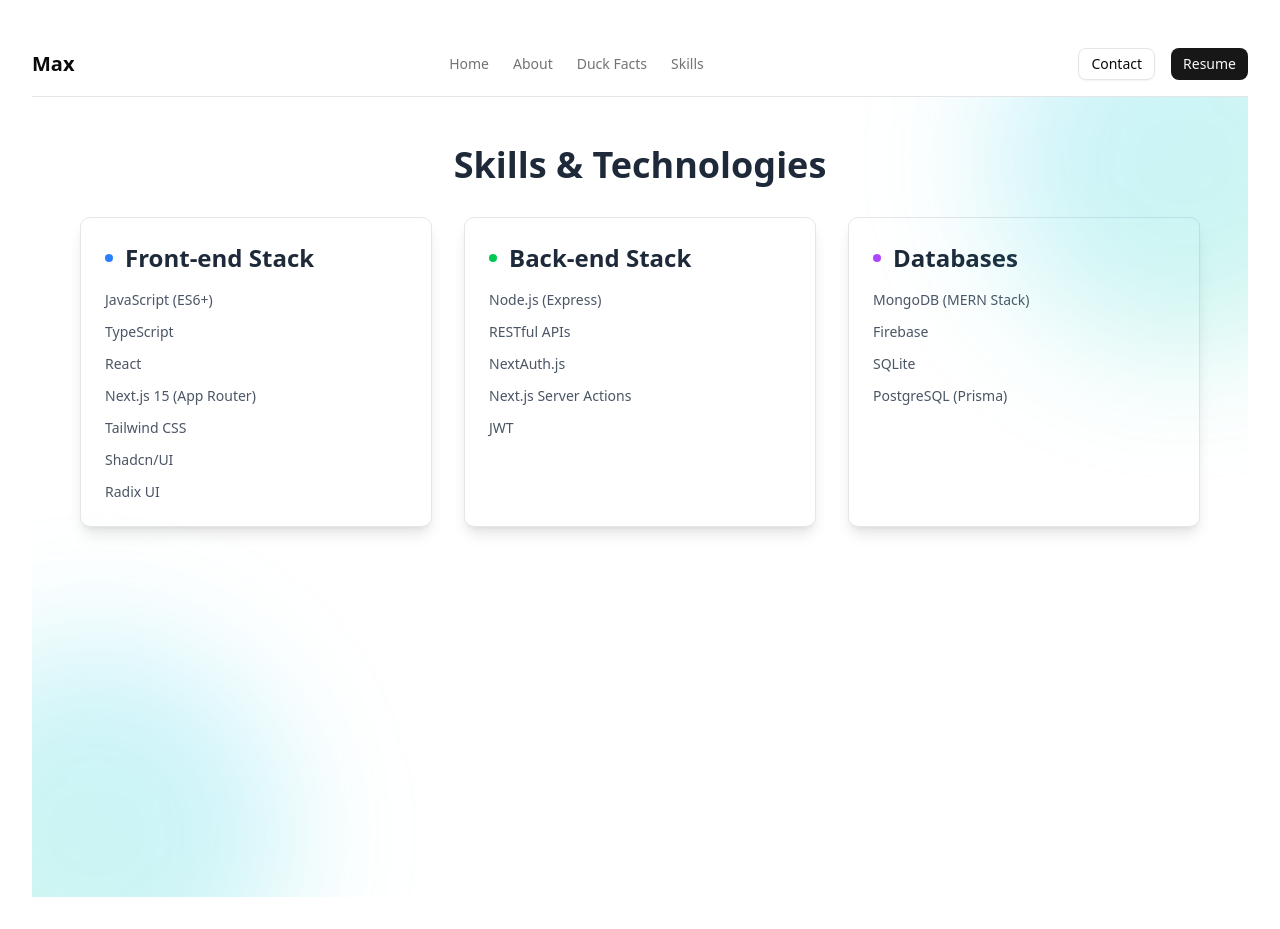
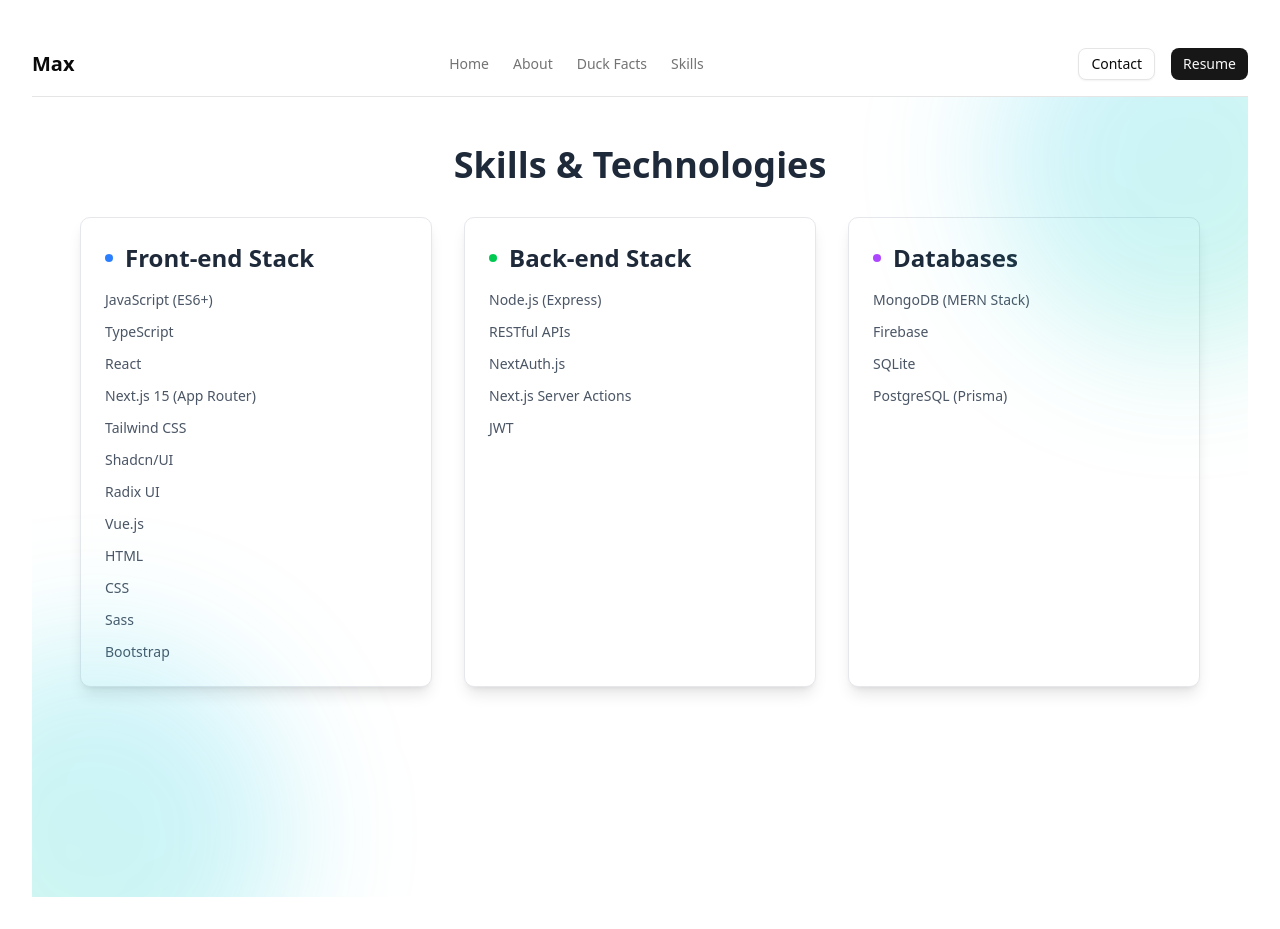
Before and after one commit to AlysonRTY/herewego, a React (Vite) app: page /skills in a window 1280 px wide. Built offline with nearby package versions, Linux system fonts and the light colour scheme.

Commit message:
Add additional skills

```diff
--- a/src/pages/Skills.tsx
+++ b/src/pages/Skills.tsx
@@ -26,6 +26,11 @@
                   "Tailwind CSS",
                   "Shadcn/UI",
                   "Radix UI",
+                  "Vue.js",
+                  "HTML",
+                  "CSS",
+                  "Sass",
+                  "Bootstrap",
                 ]}
               />
 
```
